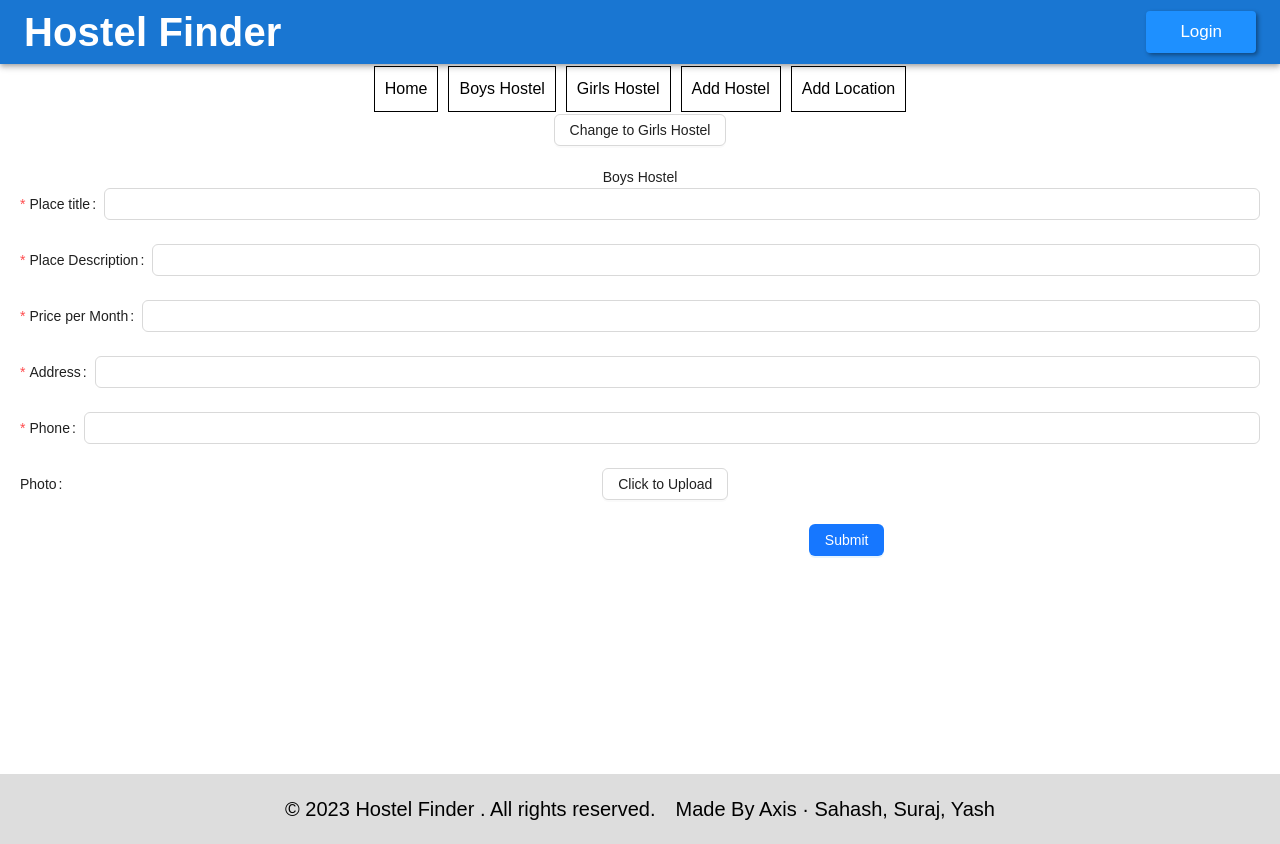
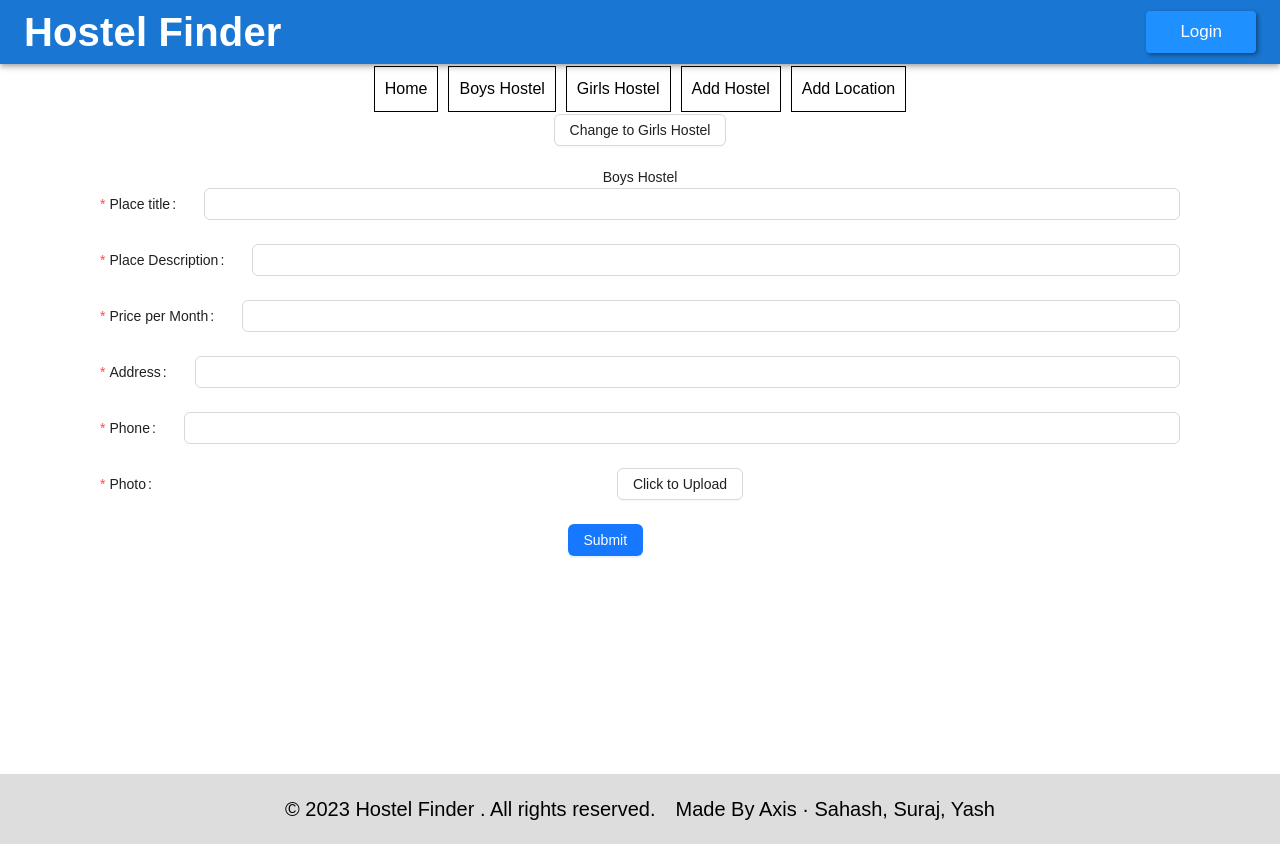
Before and after one commit to SahashChaudhary/HostelFinder, a React (Vite) app in the folder frontend/: page /add_hostel in a window 1280 px wide. Built offline with nearby package versions, Linux system fonts and the light colour scheme.

Commit message:
color change of button

```diff
--- a/frontend/src/container/addHostel/addHostel.css
+++ b/frontend/src/container/addHostel/addHostel.css
@@ -1,3 +1,23 @@
 .form_input{
     padding: 20px;
+    padding-top: 20px;
+    padding-right: 100px;
+    padding-left: 100px;
 }
+
+.add-hostel-btn{
+    background-color: black;
+    width: 75px;
+    border-radius: 10px;
+    justify-content: center;
+    vertical-align: middle;
+    margin-right: 450px;
+
+}
+
+.ant-form-item-control-input-content{
+    margin-left: 20px;
+display: flex;
+align-items: center;
+justify-content: center;
+}
--- a/frontend/src/container/addHostel/addHostel.jsx
+++ b/frontend/src/container/addHostel/addHostel.jsx
@@ -134,12 +134,12 @@ const GirlsHostelForm = () => {
         <Form.Item
           label="Photo"
           name="image"
-          // rules={[
-          //   {
-          //     required: true,
-          //     message: "Please input your username!",
-          //   },
-          // ]}
+          rules={[
+            {
+              required: true,
+              message: "Please input photo!",
+            },
+          ]}
         >
           <Upload {...props}>
             <Button>Click to Upload</Button>
@@ -152,9 +152,11 @@ const GirlsHostelForm = () => {
             span: 16,
           }}
         >
+          <div className="add-hostel-btn">
             <Button type="primary" htmlType="submit">
               Submit
             </Button>
+          </div>
         </Form.Item>
       </Form>
     </div>
@@ -257,12 +259,12 @@ const BoysHostelForm = () => {
         <Form.Item
           label="Photo"
           name="image"
-          // rules={[
-          //   {
-          //     required: true,
-          //     message: "Please input your username!",
-          //   },
-          // ]}
+          rules={[
+            {
+              required: true,
+              message: "Please input photo!",
+            },
+          ]}
         >
           <Upload {...props}>
             <Button>Click to Upload</Button>
@@ -275,9 +277,11 @@ const BoysHostelForm = () => {
             span: 16,
           }}
         >
+          <div className="add-hostel-btn">
             <Button type="primary" htmlType="submit">
               Submit
             </Button>
+          </div>
         </Form.Item>
       </Form>
     </div>
--- a/frontend/src/container/auth/login.css
+++ b/frontend/src/container/auth/login.css
@@ -14,4 +14,5 @@
   display: flex;
   justify-content: center;
   align-items: center;
+  background-color: black;
 }
--- a/frontend/src/container/auth/register.css
+++ b/frontend/src/container/auth/register.css
@@ -14,4 +14,5 @@
   display: flex;
   justify-content: center;
   align-items: center;
+  background-color: black;
 }
```
Also changed, not shown: 1 other file (tests, documents, lock files or other folders). Lines whose indentation alone changed are shown as unchanged.
